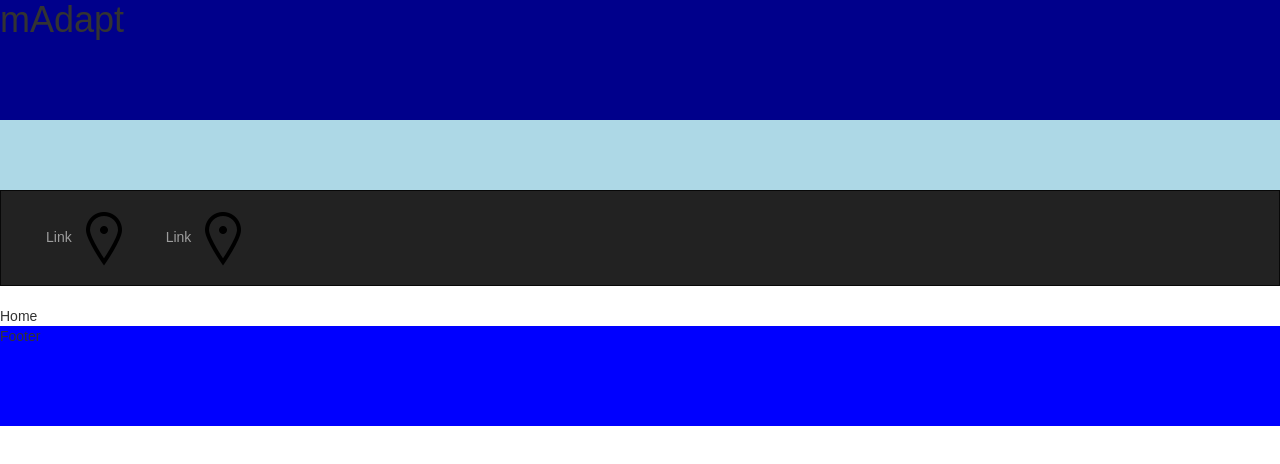
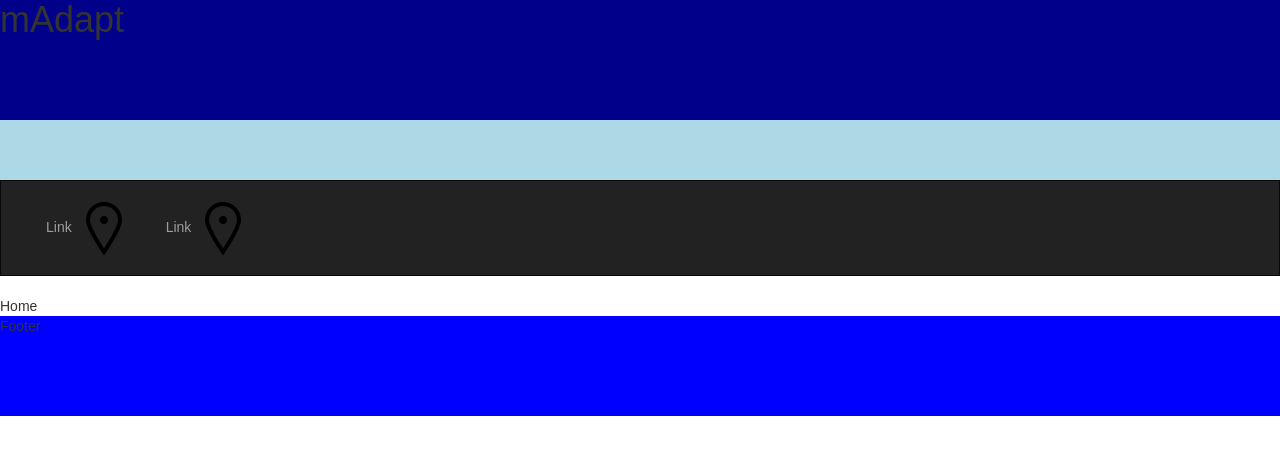
Before and after one commit to beccahbartlett/madapt-frontend, a React (Create React App) app: page / in a window 1280 px wide. Shown: the top 464 px of the page. Built offline with nearby package versions, Linux system fonts and the light colour scheme.

Commit message:
changed NavSearch height

```diff
--- a/src/components/nav/Nav.css
+++ b/src/components/nav/Nav.css
@@ -10,7 +10,7 @@
 }
 
 .nav-search {
-  height: 70px;
+  height: 60px;
   background-color: lightblue;
 }
 
```
